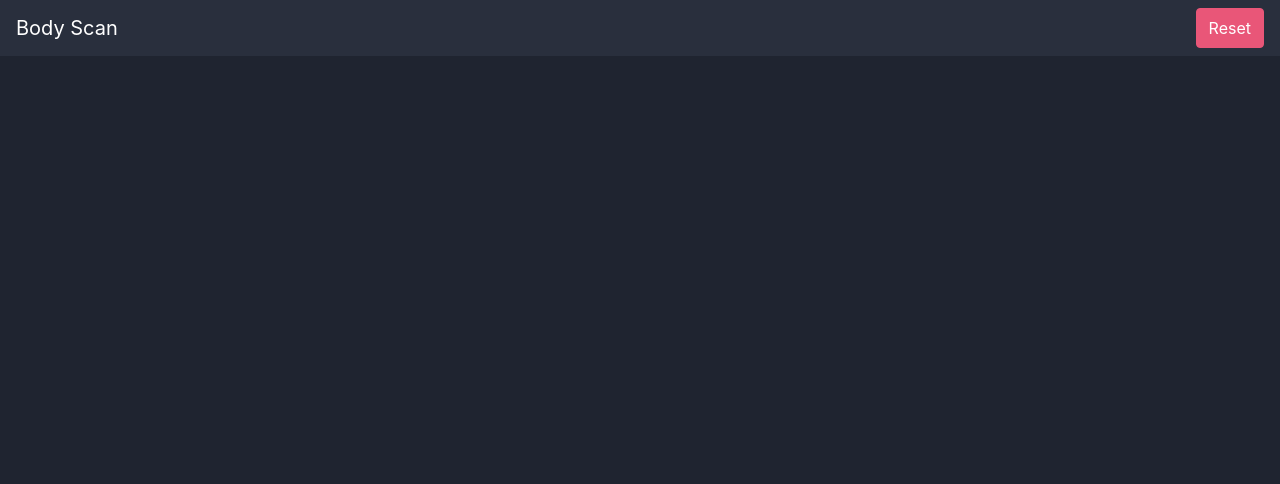
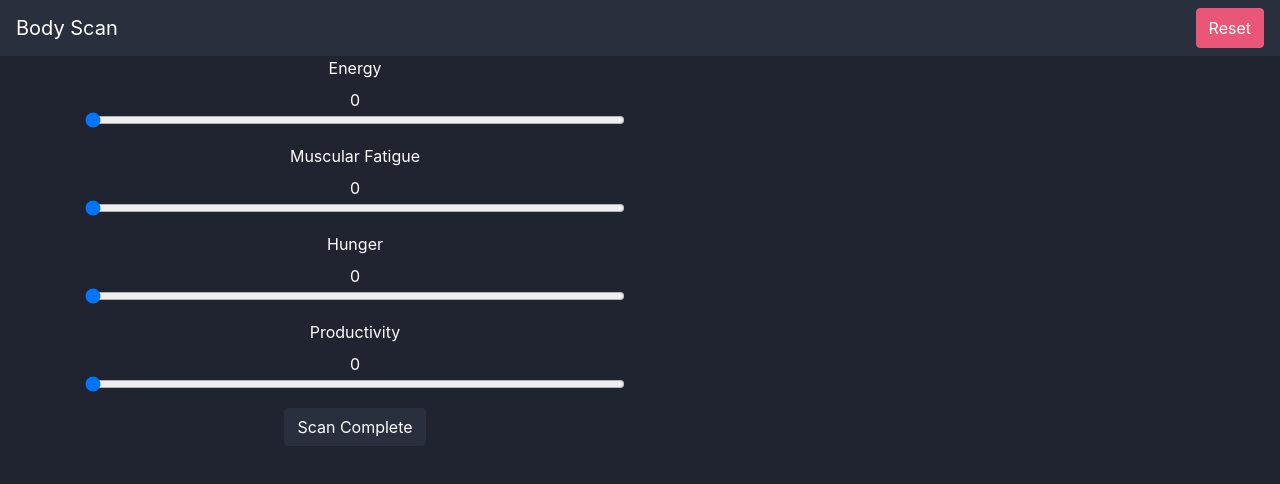
Before and after one commit to mhrgoldberg/health-tracker, a React (Create React App) app: page / in a window 1280 px wide. Shown: the top 484 px of the page. Built offline with nearby package versions, Linux system fonts and the light colour scheme.

Commit message:
Add grid and form

```diff
--- a/src/App.js
+++ b/src/App.js
@@ -2,6 +2,7 @@ import React from "react";
 // import logo from './logo.svg';
 import {AppProvider} from "./app_context";
 import Navbar from "./components/navbar";
+import Grid from "./components/grid/grid"
 import "./scss/App.scss";
 
 function App() {
@@ -9,6 +10,7 @@ function App() {
     <div className="App">
       <AppProvider>
         <Navbar />
+        <Grid />
         {/* <img src={logo} className="App-logo" alt="logo" /> */}
       </AppProvider>
     </div>
--- /dev/null
+++ b/src/components/grid/form.jsx
@@ -0,0 +1,85 @@
+import React, { useState, useContext } from "react";
+import Form from "react-bootstrap/Form";
+import Button from "react-bootstrap/Button"
+import { AppContext } from "../../app_context";
+
+export default function HealthForm() {
+  const [energy, setEnergy] = useState(0);
+  const [muscularFatigue, setMuscularFatigue] = useState(0);
+  const [hunger, setHunger] = useState(0);
+  const [productivity, setProductivity] = useState(0);
+  const { state, dispatch } = useContext(AppContext);
+
+  const saveHealthData = (event) => {
+    debugger;
+    event.preventDefault();
+    event.stopPropagation();
+    dispatch({
+      type: "addToHealthData",
+      payload: { energy, muscularFatigue, hunger, productivity },
+    }, () => console.log(state))
+
+  };
+
+  return (
+    <Form className="health-form" onSubmit={saveHealthData}>
+      <Form.Group controlId="energy">
+        <Form.Label>Energy</Form.Label>
+        <div>{energy}</div>
+        <Form.Control
+          type="range"
+          min="0"
+          max="5"
+          step="0.5"
+          value={energy}
+          onChange={(event) => {
+            setEnergy(event.currentTarget.value);
+          }}
+        />
+      </Form.Group>
+      <Form.Group controlId="muscularFatigue">
+        <Form.Label>Muscular Fatigue</Form.Label>
+        <div>{muscularFatigue}</div>
+        <Form.Control
+          type="range"
+          min="0"
+          max="5"
+          step="0.5"
+          value={muscularFatigue}
+          onChange={(event) => {
+            setMuscularFatigue(event.currentTarget.value);
+          }}
+        />
+      </Form.Group>
+      <Form.Group controlId="hunger">
+        <Form.Label>Hunger</Form.Label>
+        <div>{hunger}</div>
+        <Form.Control
+          type="range"
+          min="0"
+          max="5"
+          step="0.5"
+          value={hunger}
+          onChange={(event) => {
+            setHunger(event.currentTarget.value);
+          }}
+        />
+      </Form.Group>
+      <Form.Group controlId="productivity">
+        <Form.Label>Productivity</Form.Label>
+        <div>{productivity}</div>
+        <Form.Control
+          type="range"
+          min="0"
+          max="5"
+          step="0.5"
+          value={productivity}
+          onChange={(event) => {
+            setProductivity(event.currentTarget.value);
+          }}
+        />
+      </Form.Group>
+      <Button variant="primary">Scan Complete</Button>
+    </Form>
+  );
+}
--- /dev/null
+++ b/src/components/grid/graph.jsx
@@ -0,0 +1,9 @@
+import React from 'react'
+
+
+export default function Graph() {
+
+	return (
+		<div className="graph"></div>
+	)
+}
--- /dev/null
+++ b/src/components/grid/grid.jsx
@@ -0,0 +1,25 @@
+import React from "react";
+import Container from "react-bootstrap/Container";
+import Row from "react-bootstrap/Row";
+import Col from "react-bootstrap/Col";
+import Graph from "./graph";
+import HealthForm from "./form";
+import Instructions from "./instructions";
+
+export default function Grid() {
+  return (
+    <Container>
+      <Row>
+        <Col className="form-container">
+          <HealthForm />
+        </Col>
+        <Col className="graph-container">
+          <Instructions />
+        </Col>
+      </Row>
+      <Row>
+        <Graph />
+      </Row>
+    </Container>
+  );
+}
--- /dev/null
+++ b/src/components/grid/instructions.jsx
@@ -0,0 +1,19 @@
+import React from "react";
+import Container from "react-bootstrap/Container";
+import Row from "react-bootstrap/Row";
+import Col from "react-bootstrap/Col";
+
+
+export default function Instructions() {
+  return (
+    <Container>
+      <Row>
+        <Col className="form-container">
+
+        </Col>
+        <Col className="graph-container">
+        </Col>
+      </Row>
+    </Container>
+  );
+}
--- a/src/components/navbar.jsx
+++ b/src/components/navbar.jsx
@@ -2,7 +2,6 @@ import React, { useContext } from "react";
 import Navbar from "react-bootstrap/Navbar";
 import Button from "react-bootstrap/button";
 import { AppContext } from "../app_context";
-
 
 export default function NavBar() {
   const { dispatch } = useContext(AppContext);
--- a/src/scss/App.scss
+++ b/src/scss/App.scss
@@ -17,6 +17,24 @@
   width: fit-content + 20px;
 }
 
+.form-container{
+  width: 50%;
+  height: 80%;
+}
+.graph-container{
+  width: 50%;
+  height: 80%;
+
+}
+
+.graph{
+  width: 100%;
+  background-color: white;
+}
+
+.health-form {
+  color: white;
+}
 
 
 @import "custom";
```
Also changed, not shown: src/components/form.jsx (deleted), src/components/graph.jsx (deleted), src/components/help_modal.jsx (deleted).
